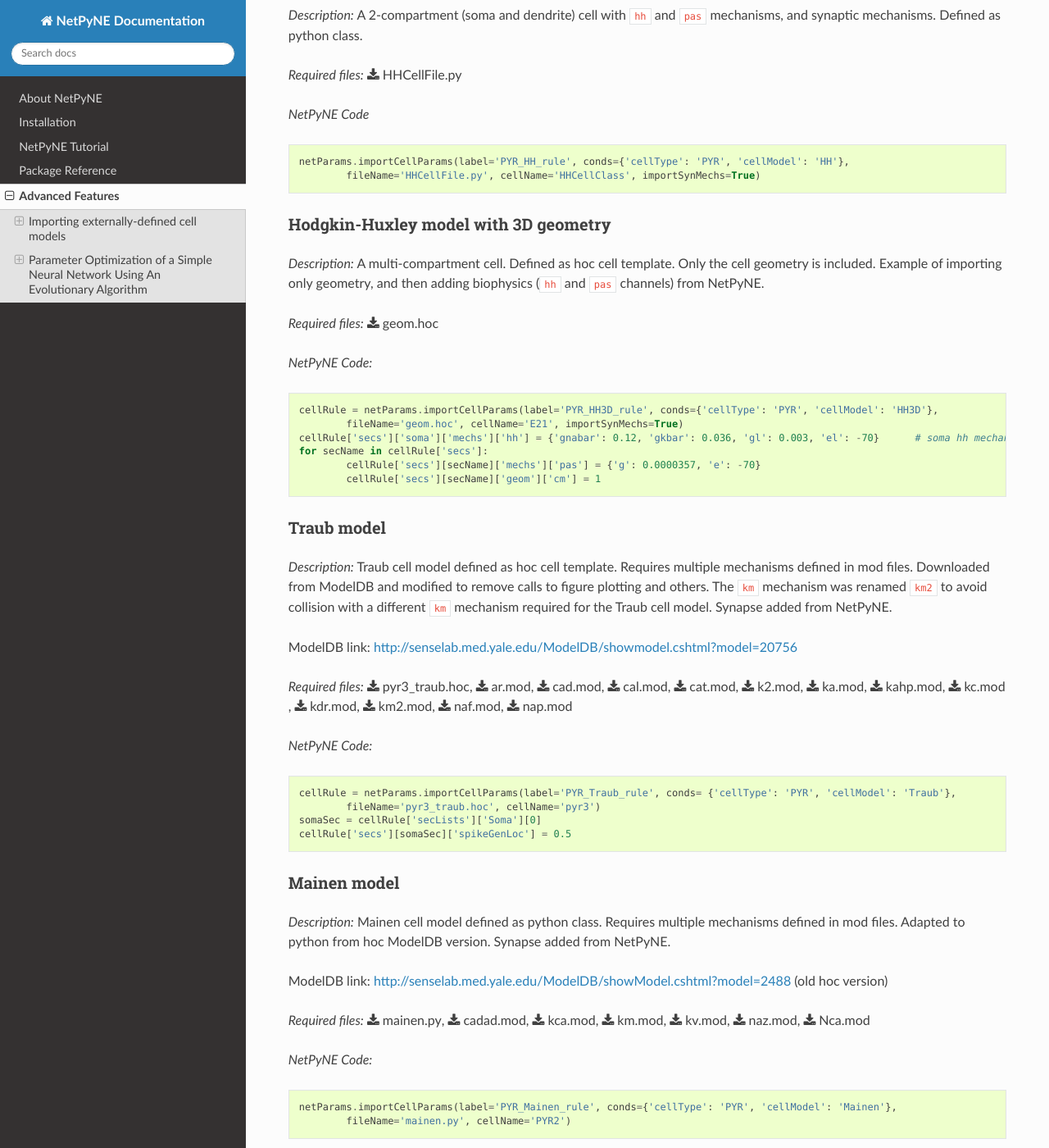
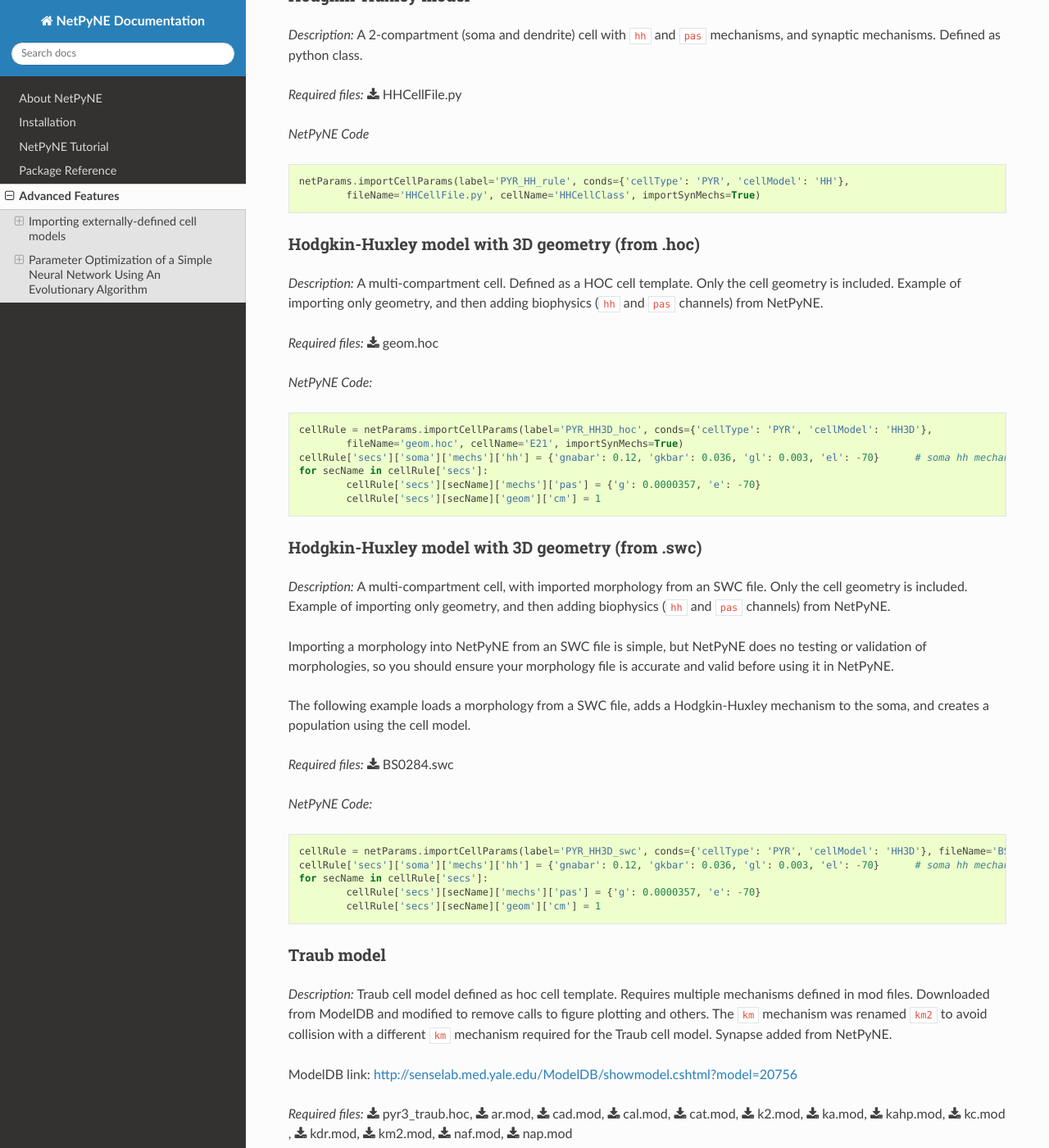
Before and after one commit to suny-downstate-medical-center/netpyne, a Sphinx documentation site: the page built from doc/source/advanced.rst, in a window 1280 px wide and 1400 px high, scrolled down 1429 px. Shown: the whole window at 82% size. Built offline with Sphinx 7.4.7 and the Read the Docs theme 2.0.0, drawn with Linux system fonts in a browser that asks for light colours; pages that are not in the unit, such as notebooks, are missing from menus; some of the changed text lies outside the part shown.

Commit message:
Updated import tutorial to include swc import, updated test

```diff
--- a/doc/source/advanced.rst
+++ b/doc/source/advanced.rst
@@ -13,10 +13,11 @@ The ``cellRule = netParams.importCellParams(label, conds, fileName, cellName, ce
 
 NetPyNE contains NO built-in information about any of the cell models being imported. Importing is based on temporarily instantiating the external cell model and reading all the required information (geometry, topology, distributed mechanisms, point processes, etc.).
 
-Below we show example of importing 9 different cell models from external files. For each one we provide the required files as well as the NetPyNE code. Make sure you run ``nrnivmodl`` to compile the mod files for each example. The list of example cell models is:
+Below we show example of importing 10 different cell models from external files. For each one we provide the required files as well as the NetPyNE code. Make sure you run ``nrnivmodl`` to compile the mod files for each example. The list of example cell models is:
 
 * :ref:`import_HH`
-* :ref:`import_HH3D`
+* :ref:`import_HH3D_hoc`
+* :ref:`import_HH3D_swc`
 * :ref:`import_Traub`
 * :ref:`import_Mainen`
 * :ref:`import_Friesen`
@@ -48,20 +49,42 @@ Hodgkin-Huxley model
 		fileName='HHCellFile.py', cellName='HHCellClass', importSynMechs=True)
 
 
-.. _import_HH3D:
+.. _import_HH3D_hoc:
 
-Hodgkin-Huxley model with 3D geometry
-^^^^^^^^^^^^^^^^^^^^^^^^^^^^^^^^^^^^^^
+Hodgkin-Huxley model with 3D geometry (from .hoc)
+^^^^^^^^^^^^^^^^^^^^^^^^^^^^^^^^^^^^^^^^^^^^^^^^^
 
-*Description:* A multi-compartment cell. Defined as hoc cell template. Only the cell geometry is included. Example of importing only geometry, and then adding biophysics (``hh`` and ``pas`` channels) from NetPyNE.
+*Description:* A multi-compartment cell. Defined as a HOC cell template. Only the cell geometry is included. Example of importing only geometry, and then adding biophysics (``hh`` and ``pas`` channels) from NetPyNE.
 
 *Required files:*
 :download:`geom.hoc <code/geom.hoc>`
 
 *NetPyNE Code:* ::
 
-	cellRule = netParams.importCellParams(label='PYR_HH3D_rule', conds={'cellType': 'PYR', 'cellModel': 'HH3D'},
+	cellRule = netParams.importCellParams(label='PYR_HH3D_hoc', conds={'cellType': 'PYR', 'cellModel': 'HH3D'},
 		fileName='geom.hoc', cellName='E21', importSynMechs=True)
+	cellRule['secs']['soma']['mechs']['hh'] = {'gnabar': 0.12, 'gkbar': 0.036, 'gl': 0.003, 'el': -70}  	# soma hh mechanism
+	for secName in cellRule['secs']:
+	 	cellRule['secs'][secName]['mechs']['pas'] = {'g': 0.0000357, 'e': -70}
+	 	cellRule['secs'][secName]['geom']['cm'] = 1
+
+.. _import_HH3D_swc:
+
+Hodgkin-Huxley model with 3D geometry (from .swc)
+^^^^^^^^^^^^^^^^^^^^^^^^^^^^^^^^^^^^^^^^^^^^^^^^^
+
+*Description:* A multi-compartment cell, with imported morphology from an SWC file. Only the cell geometry is included. Example of importing only geometry, and then adding biophysics (``hh`` and ``pas`` channels) from NetPyNE.
+
+Importing a morphology into NetPyNE from an SWC file is simple, but NetPyNE does no testing or validation of morphologies, so you should ensure your morphology file is accurate and valid before using it in NetPyNE.
+
+The following example loads a morphology from a SWC file, adds a Hodgkin-Huxley mechanism to the soma, and creates a population using the cell model.
+
+*Required files:*
+:download:`BS0284.swc <code/BS0284.swc>`
+
+*NetPyNE Code:* ::
+
+	cellRule = netParams.importCellParams(label='PYR_HH3D_swc', conds={'cellType': 'PYR', 'cellModel': 'HH3D'}, fileName='BS0284.swc', cellName='swc_cell')
 	cellRule['secs']['soma']['mechs']['hh'] = {'gnabar': 0.12, 'gkbar': 0.036, 'gl': 0.003, 'el': -70}  	# soma hh mechanism
 	for secName in cellRule['secs']:
 	 	cellRule['secs'][secName]['mechs']['pas'] = {'g': 0.0000357, 'e': -70}
--- a/doc/source/code/tut_import.py
+++ b/doc/source/code/tut_import.py
@@ -5,7 +5,8 @@ netParams = specs.NetParams()  # object of class NetParams to store the network
 
 ## Population parameters
 netParams.popParams['HH_pop'] = {'cellType': 'PYR', 'numCells': 5, 'cellModel': 'HH'}
-netParams.popParams['HH3D_pop'] = {'cellType': 'PYR', 'numCells': 5, 'cellModel': 'HH3D'}
+netParams.popParams['HH3D_pop_hoc'] = {'cellType': 'PYR', 'numCells': 5, 'cellModel': 'HH3D_hoc'}
+netParams.popParams['HH3D_pop_swc'] = {'cellType': 'PYR', 'numCells': 5, 'cellModel': 'HH3D_swc'}
 netParams.popParams['Traub_pop'] = {'cellType': 'PYR', 'numCells': 5, 'cellModel': 'Traub'}
 netParams.popParams['Mainen_pop'] = {'cellType': 'PYR', 'numCells': 5, 'cellModel': 'Mainen'}
 netParams.popParams['Friesen_pop'] = {'cellType': 'PYR', 'numCells': 5, 'cellModel': 'Friesen'}
@@ -16,53 +17,117 @@ netParams.popParams['Izhi07b_pop'] = {'cellType': 'PYR', 'numCells': 5, 'cellMod
 
 
 ### HH
-netParams.importCellParams(label='PYR_HH_rule', conds={'cellType': 'PYR', 'cellModel': 'HH'},
-	fileName='HHCellFile.py', cellName='HHCellClass', importSynMechs=True)
+netParams.importCellParams(
+    label='PYR_HH_rule',
+    conds={'cellType': 'PYR', 'cellModel': 'HH'},
+    fileName='HHCellFile.py',
+    cellName='HHCellClass',
+    importSynMechs=True,
+    )
 
-### HH3D
-cellRule = netParams.importCellParams(label='PYR_HH3D_rule', conds={'cellType': 'PYR', 'cellModel': 'HH3D'},
-	fileName='geom.hoc', cellName='E21', importSynMechs=True)
-cellRule['secs']['soma']['mechs']['hh'] = {'gnabar': 0.12, 'gkbar': 0.036, 'gl': 0.003, 'el': -70}  	# soma hh mechanism
+
+### HH3D HOC
+cellRule = netParams.importCellParams(
+    label='PYR_HH3D_hoc_rule',
+    conds={'cellType': 'PYR', 'cellModel': 'HH3D_hoc'},
+    fileName='geom.hoc',
+    cellName='E21',
+    importSynMechs=True,
+    )
+cellRule['secs']['soma']['mechs']['hh'] = {'gnabar': 0.12, 'gkbar': 0.036, 'gl': 0.003, 'el': -70}
 for secName in cellRule['secs']:
- 	cellRule['secs'][secName]['mechs']['pas'] = {'g': 0.0000357, 'e': -70}
- 	cellRule['secs'][secName]['geom']['cm'] = 1
+    cellRule['secs'][secName]['mechs']['pas'] = {'g': 0.0000357, 'e': -70}
+    cellRule['secs'][secName]['geom']['cm'] = 1
+
+
+### HH3D SWC
+cellRule = netParams.importCellParams(
+    label='PYR_HH3D_swc_rule',
+    conds={'cellType': 'PYR', 'cellModel': 'HH3D_swc'},
+    fileName='BS0284.swc',
+    cellName='BS0284',
+    )
+netParams.renameCellParamsSec('PYR_HH3D_swc_rule', 'soma_0', 'soma')  # rename imported section 'soma_0' to 'soma'
+for secName in cellRule['secs']:
+    cellRule['secs'][secName]['mechs']['pas'] = {'g': 0.0000357, 'e': -70}
+    cellRule['secs'][secName]['geom']['cm'] = 1
+    if secName.startswith('soma'):
+        cellRule['secs'][secName]['mechs']['hh'] = {'gnabar': 0.12, 'gkbar': 0.036, 'gl': 0.003, 'el': -70}
+
 
 ### Traub
-cellRule = netParams.importCellParams(label='PYR_Traub_rule', conds= {'cellType': 'PYR', 'cellModel': 'Traub'},
-	fileName='pyr3_traub.hoc', cellName='pyr3')
+cellRule = netParams.importCellParams(
+    label='PYR_Traub_rule',
+    conds={'cellType': 'PYR', 'cellModel': 'Traub'},
+    fileName='pyr3_traub.hoc',
+    cellName='pyr3',
+    )
 somaSec = cellRule['secLists']['Soma'][0]
 cellRule['secs'][somaSec]['spikeGenLoc'] = 0.5
 
+
 ### Mainen
-netParams.importCellParams(label='PYR_Mainen_rule', conds={'cellType': 'PYR', 'cellModel': 'Mainen'},
-	fileName='mainen.py', cellName='PYR2')
+netParams.importCellParams(
+    label='PYR_Mainen_rule',
+    conds={'cellType': 'PYR', 'cellModel': 'Mainen'},
+    fileName='mainen.py',
+    cellName='PYR2',
+    )
+
 
 ### Friesen
-cellRule = netParams.importCellParams(label='PYR_Friesen_rule', conds={'cellType': 'PYR', 'cellModel': 'Friesen'},
-	fileName='friesen.py', cellName='MakeRSFCELL')
-cellRule['secs']['axon']['spikeGenLoc'] = 0.5  # spike generator location.
+cellRule = netParams.importCellParams(
+    label='PYR_Friesen_rule',
+    conds={'cellType': 'PYR', 'cellModel': 'Friesen'},
+    fileName='friesen.py',
+    cellName='MakeRSFCELL',
+    )
+cellRule['secs']['axon']['spikeGenLoc'] = 0.5
+
 
 ### Izhi2003a (independent voltage)
-cellRule = netParams.importCellParams(label='PYR_Izhi03a_rule', conds={'cellType': 'PYR', 'cellModel':'Izh2003a'},
-	fileName='izhi2003Wrapper.py', cellName='IzhiCell',  cellArgs={'type':'tonic spiking', 'host':'dummy'})
+cellRule = netParams.importCellParams(
+    label='PYR_Izhi03a_rule',
+    conds={'cellType': 'PYR', 'cellModel':'Izh2003a'},
+    fileName='izhi2003Wrapper.py',
+    cellName='IzhiCell',
+    cellArgs={'type':'tonic spiking', 'host':'dummy'},
+    )
 netParams.renameCellParamsSec('PYR_Izhi03a_rule', 'sec', 'soma')  # rename imported section 'sec' to 'soma'
 cellRule['secs']['soma']['pointps']['Izhi2003a_0']['vref'] = 'V' # specify that uses its own voltage V
 
 
 ### Izhi2003b (section voltage)
-netParams.importCellParams(label='PYR_Izhi03b_rule', conds={'cellType': 'PYR', 'cellModel':'Izh2003b'},
-		fileName='izhi2003Wrapper.py', cellName='IzhiCell',  cellArgs={'type':'tonic spiking'})
+netParams.importCellParams(
+    label='PYR_Izhi03b_rule',
+    conds={'cellType': 'PYR', 'cellModel':'Izh2003b'},
+    fileName='izhi2003Wrapper.py',
+    cellName='IzhiCell',
+    cellArgs={'type':'tonic spiking'},
+    )
+
 
 ### Izhi2007a (independent voltage)
-cellRule = netParams.importCellParams(label='PYR_Izhi07a_rule', conds={'cellType': 'PYR', 'cellModel':'Izh2007a'},
-	fileName='izhi2007Wrapper.py', cellName='IzhiCell',  cellArgs={'type':'RS', 'host':'dummy'})
+cellRule = netParams.importCellParams(
+    label='PYR_Izhi07a_rule',
+    conds={'cellType': 'PYR', 'cellModel':'Izh2007a'},
+    fileName='izhi2007Wrapper.py',
+    cellName='IzhiCell',
+    cellArgs={'type':'RS', 'host':'dummy'},
+    )
 netParams.renameCellParamsSec('PYR_Izhi07a_rule', 'sec', 'soma')  # rename imported section 'sec' to 'soma'
 cellRule['secs']['soma']['pointps']['Izhi2007a_0']['vref'] = 'V' # specify that uses its own voltage V
 cellRule['secs']['soma']['pointps']['Izhi2007a_0']['synList'] = ['AMPA', 'NMDA', 'GABAA', 'GABAB']  # specify its own synapses
 
+
 ### Izhi2007b (section voltage)
-netParams.importCellParams(label='PYR_Izhi07b_rule', conds={'cellType': 'PYR', 'cellModel':'Izh2007b'},
-	fileName='izhi2007Wrapper.py', cellName='IzhiCell',  cellArgs={'type':'RS'})
+netParams.importCellParams(
+    label='PYR_Izhi07b_rule',
+    conds={'cellType': 'PYR', 'cellModel':'Izh2007b'},
+    fileName='izhi2007Wrapper.py',
+    cellName='IzhiCell',
+    cellArgs={'type':'RS'},
+    )
 
 
 ## Synaptic mechanism parameters
@@ -71,48 +136,45 @@ netParams.synMechParams['AMPA'] = {'mod': 'Exp2Syn', 'tau1': 1.0, 'tau2': 5.0, '
 
 # Stimulation parameters
 netParams.stimSourceParams['bkg'] = {'type': 'NetStim', 'rate': 50, 'noise': 0.5}
-netParams.stimTargetParams['bg1'] = {'source': 'bkg', 'conds': {'cellType': 'PYR', 'cellModel': ['Traub', 'HH', 'HH3D', 'Mainen', 'Izh2003b', 'Izh2007b']},
-									'weight': 0.1, 'delay': 5, 'sec': 'soma'}
-netParams.stimTargetParams['bg2'] = {'source': 'bkg', 'conds': {'cellType': 'PYR', 'cellModel': ['Friesen','Izh2003a', 'Izh2007a']},
-									'weight': 5, 'delay': 5, 'sec': 'soma'}
+netParams.stimTargetParams['bg1'] = {'source': 'bkg', 'conds': {'cellType': 'PYR', 'cellModel': ['Traub', 'HH', 'HH3D_hoc', 'HH3D_swc', 'Mainen', 'Izh2003b', 'Izh2007b']}, 'weight': 0.1, 'delay': 5, 'sec': 'soma'}
+netParams.stimTargetParams['bg2'] = {'source': 'bkg', 'conds': {'cellType': 'PYR', 'cellModel': ['Friesen','Izh2003a', 'Izh2007a']}, 'weight': 5, 'delay': 5, 'sec': 'soma'}
 
 
 ## Connectivity params
 netParams.connParams['recurrent'] = {
-	'preConds': {'cellType': 'PYR'}, 'postConds': {'cellType': 'PYR'},  #  PYR -> PYR random
-	'connFunc': 'convConn', 	# connectivity function (random)
-	'convergence': 'uniform(0,10)', 			# max number of incoming conns to cell
-	'weight': 0.001, 			# synaptic weight
-	'delay': 5,					# transmission delay (ms)
-	'sec': 'soma'}				# section to connect to
+    'preConds': {'cellType': 'PYR'}, 'postConds': {'cellType': 'PYR'},  #  PYR -> PYR random
+    'connFunc': 'convConn',           # connectivity function (random)
+    'convergence': 'uniform(0,10)',   # max number of incoming conns to cell
+    'weight': 0.001,                  # synaptic weight
+    'delay': 5,                       # transmission delay (ms)
+    'sec': 'soma'}                    # section to connect to
 
 netParams.connParams['HH->izhi07a'] = {
-	'preConds': {'pop': 'HH_pop'}, 'postConds': {'pop': 'Izhi07a_pop'}, # background -> PYR (weight=0.1)
-	'connFunc': 'fullConn', 	# connectivity function (all-to-all)
-	'weight': 5, 			# synaptic weight
-	'delay': 5,					# transmission delay (ms)
-	'sec': 'soma'}
+    'preConds': {'pop': 'HH_pop'}, 'postConds': {'pop': 'Izhi07a_pop'}, # background -> PYR (weight=0.1)
+    'connFunc': 'fullConn',     # connectivity function (all-to-all)
+    'weight': 5,                # synaptic weight
+    'delay': 5,                 # transmission delay (ms)
+    'sec': 'soma'}              # section to connect to
 
 netParams.connParams['izhi07a->HH'] = {
-	'preConds': {'pop': 'Izhi07a_pop'}, 'postConds': {'pop': 'HH_pop'}, # background -> PYR (weight=0.1)
-	'connFunc': 'fullConn', 	# connectivity function (all-to-all)
-	'weight': 0.1, 			# synaptic weight
-	'delay': 5,					# transmission delay (ms)
-	'sec': 'soma'}
+    'preConds': {'pop': 'Izhi07a_pop'}, 'postConds': {'pop': 'HH_pop'}, # background -> PYR (weight=0.1)
+    'connFunc': 'fullConn',     # connectivity function (all-to-all)
+    'weight': 0.1,              # synaptic weight
+    'delay': 5,                 # transmission delay (ms)
+    'sec': 'soma'}              # section to connect to
 
 
 # Simulation options
-simConfig = specs.SimConfig()					# object of class SimConfig to store simulation configuration
-simConfig.duration = 1*1e3 			# Duration of the simulation, in ms
-simConfig.dt = 0.025 				# Internal integration timestep to use
-simConfig.verbose = 0			# Show detailed messages
-simConfig.recordTraces = {'V_soma':{'sec':'soma','loc':0.5,'var':'v'}}  # Dict with traces to record
-simConfig.recordStep = 1 			# Step size in ms to save data (eg. V traces, LFP, etc)
-simConfig.filename = 'model_output'  # Set file output name
-simConfig.savePickle = False 		# Save params, network and sim output to pickle file
-
-simConfig.analysis['plotRaster'] = {'orderInverse': True, 'saveFig': 'tut_import_raster.png'}			# Plot a raster
-simConfig.analysis['plotTraces'] = {'include': [0]} 			# Plot recorded traces for this list of cells
+simConfig = specs.SimConfig()       # object of class SimConfig to store simulation configuration
+simConfig.duration = 1*1e3          # Duration of the simulation, in ms
+simConfig.dt = 0.025                # Internal integration timestep to use
+simConfig.verbose = False           # Show detailed messages
+simConfig.recordTraces = {'V_soma': {'sec': 'soma', 'loc': 0.5, 'var': 'v'}}
+simConfig.recordStep = 1            # Step size in ms to save data (eg. V traces, LFP, etc)
+simConfig.filename = 'model_output' # Set file output name
+simConfig.savePickle = False        # Save params, network and sim output to pickle file
+simConfig.analysis['plotRaster'] = {'orderInverse': True, 'saveFig': 'tut_import_raster.png'}
+simConfig.analysis['plotTraces'] = {'include': ['HH3D_pop_hoc', 'HH3D_pop_swc']}
 
 
 # Create network and run simulation
```
Also changed, not shown: other parts of doc/source/advanced.rst (+1 -1 lines), 2 other files.
